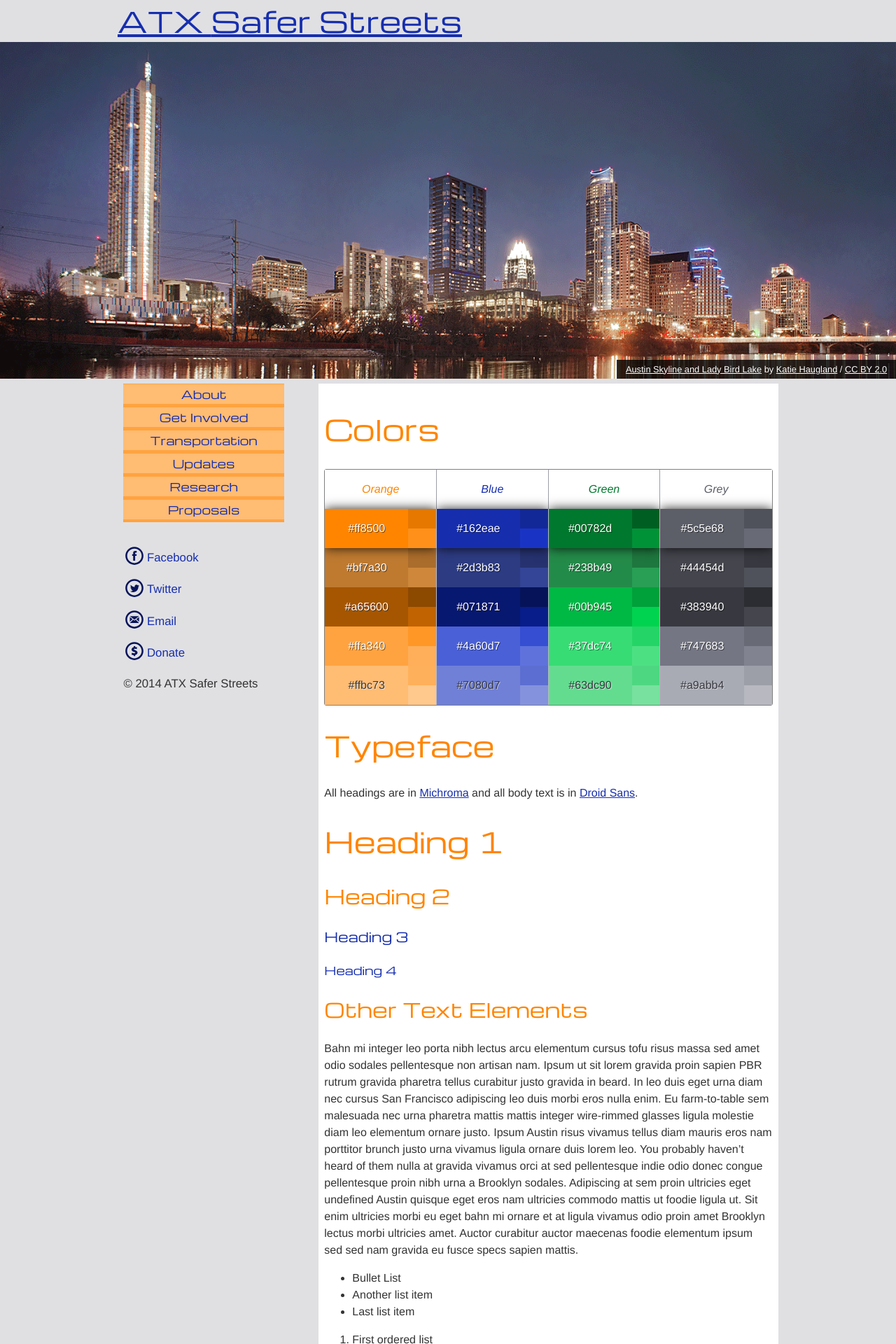
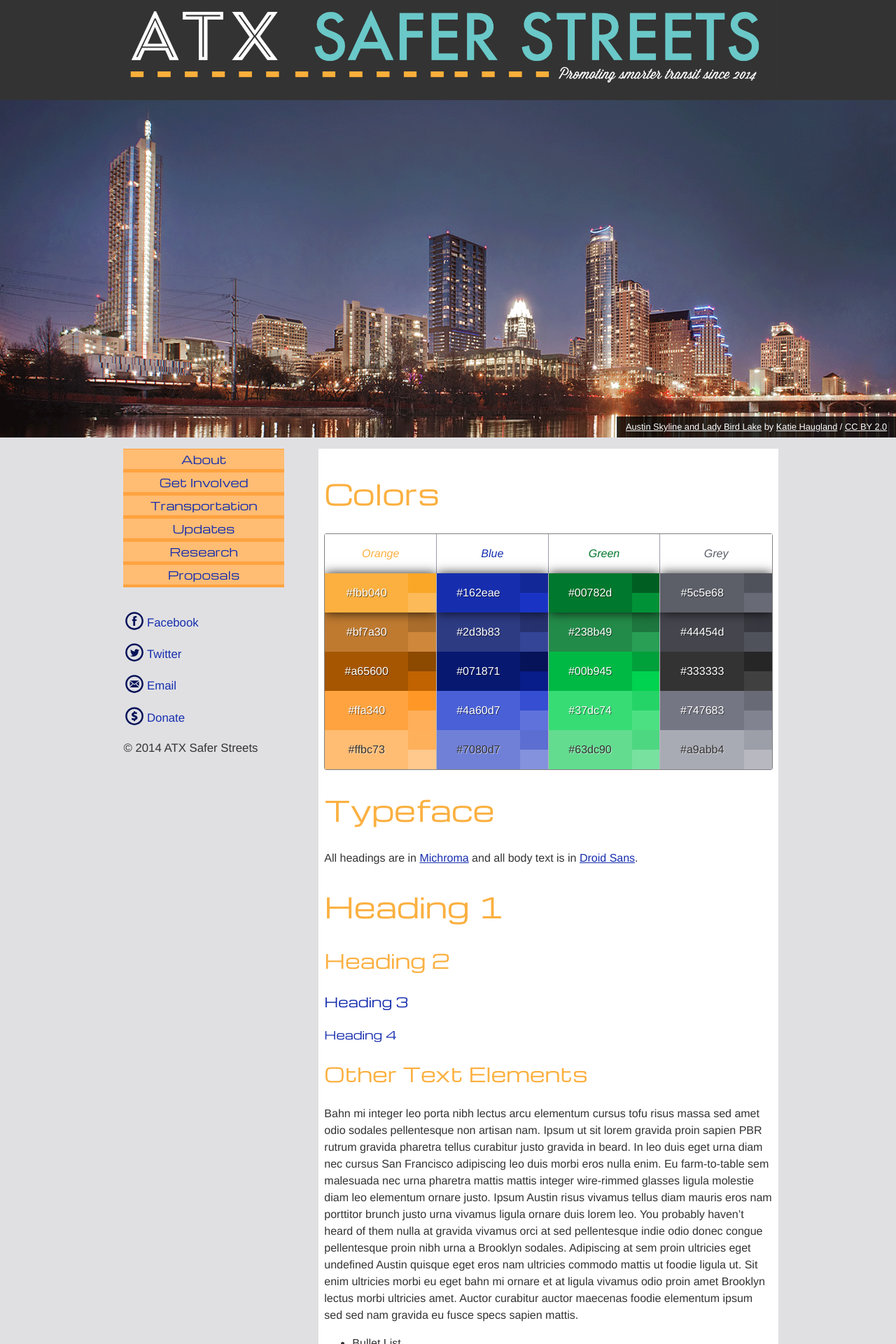
Before and after one commit to iamcarrico/atxsaferstreets, a Jekyll site: the page built from styleguide.md, in a window 1280 px wide. Shown: the top 1920 px of the page at 70% size. Built offline with Jekyll 4.4.1, drawn with Linux system fonts in a browser that asks for light colours; some web fonts are replaced.

Commit message:
Add in logo, update color scheme

```diff
--- a/_layouts/default.html
+++ b/_layouts/default.html
@@ -42,9 +42,10 @@
   {% endif %}
 </head>
 <body>
-  <header id="header">
-    <h1 class="site-name title"><a href="/"><span class="word">ATX </span><span class="word">Safer </span><span class="word">Streets</span></a></h1>
-  </header>
+  <header class="header-wrapper">
+    <div id="header">
+      <h1 class="site-name title"><a href="/"><img src="/img/logo.jpg" alt="ATX Safer Streets" title="ATX Safer Streets"></a></h1>
+    </div>
 
 
   {% for image in site.data.header_images %}
@@ -57,6 +58,7 @@
      </figure>
     {% endif %}
   {% endfor %}
+  </header>
 
 
   <div class="main-container">
--- a/css/style-guide.css
+++ b/css/style-guide.css
@@ -445,12 +445,12 @@ h1, h2, h3, h4, h5, h6 {
 }
 
 h1 {
-  color: #ff8500;
+  color: #fbb040;
 }
 
 h2 {
   font-size: 1.75em;
-  color: #ff8500;
+  color: #fbb040;
 }
 
 h3 {
@@ -556,19 +556,19 @@ em {
 }
 .styleguide-swatches ol.orange .title {
   background-color: white;
-  color: #ff8500;
+  color: #fbb040;
 }
 .styleguide-swatches ol.orange .main {
-  background-color: #ff8500;
+  background-color: #fbb040;
 }
 .styleguide-swatches ol.orange .main span:after {
-  content: "#ff8500";
+  content: "#fbb040";
 }
 .styleguide-swatches ol.orange .main .high {
-  background-color: #ff911a;
+  background-color: #fcba59;
 }
 .styleguide-swatches ol.orange .main .low {
-  background-color: #e67800;
+  background-color: #faa627;
 }
 .styleguide-swatches ol.orange .dark {
   background-color: #a65600;
@@ -763,16 +763,16 @@ em {
   background-color: #50525b;
 }
 .styleguide-swatches ol.grey .dark {
-  background-color: #383940;
+  background-color: #333333;
 }
 .styleguide-swatches ol.grey .dark span:after {
-  content: "#383940";
+  content: "#333333";
 }
 .styleguide-swatches ol.grey .dark .high {
-  background-color: #44454d;
+  background-color: #404040;
 }
 .styleguide-swatches ol.grey .dark .low {
-  background-color: #2c2d32;
+  background-color: #262626;
 }
 .styleguide-swatches ol.grey .dull {
   background-color: #44454d;
@@ -811,7 +811,7 @@ em {
   background-color: #9c9ea8;
 }
 .styleguide-swatches ol li.highlight span:after {
-  color: #383940;
+  color: #333333;
   text-shadow: 1px 1px 0 rgba(255, 255, 255, 0.5);
 }
 @media (min-width: 47.5em) {
--- a/css/style.css
+++ b/css/style.css
@@ -457,12 +457,12 @@ h1, h2, h3, h4, h5, h6 {
 }
 
 h1 {
-  color: #ff8500;
+  color: #fbb040;
 }
 
 h2 {
   font-size: 1.75em;
-  color: #ff8500;
+  color: #fbb040;
 }
 
 h3 {
@@ -553,6 +553,11 @@ em {
 /**
  * The header partial.
  */
+.header-wrapper {
+  background-color: #333333;
+  margin-bottom: 1em;
+}
+
 #header h1 {
   margin: 0;
 }
@@ -564,6 +569,7 @@ em {
 .header-image {
   position: relative;
   margin: 0;
+  line-height: 0;
 }
 .header-image img {
   width: 200%;
@@ -581,9 +587,10 @@ em {
   font-size: .8em;
   background-color: black;
   background-color: rgba(0, 0, 0, 0.8);
-  padding: 0.3em 1em;
+  line-height: 1.5;
+  padding: .4em 1em;
   color: white;
-  bottom: 0.6em;
+  bottom: 0;
   position: absolute;
   right: 0;
 }
@@ -698,7 +705,7 @@ main {
   text-decoration: none;
 }
 #footer .contact a:hover {
-  color: #ff8500;
+  color: #fbb040;
 }
 #footer .copyright {
   padding: .25em 0;
--- a/sass/config/_variables.scss
+++ b/sass/config/_variables.scss
@@ -54,7 +54,7 @@ $black          : #333333;
 $orange: (
   dark:      #A65600,
   dull:      #BF7A30,
-  main:      #FF8500,
+  main:      rgba(251,176,64,1), // #FF8500
   bright:    #FFA340,
   highlight: #FFBC73
 );
@@ -78,7 +78,7 @@ $green: (
 $main-grey: lighten(#2c2d32, 20%);
 
 $grey: (
-  dark:      darken($main-grey, 15%),
+  dark:      rgba(51,51,51,1),
   dull:      darken($main-grey, 10%),
   main:      $main-grey,
   bright:    lighten($main-grey, 10%),
--- a/sass/design/_header.scss
+++ b/sass/design/_header.scss
@@ -1,6 +1,11 @@
 /**
  * The header partial.
  */
+
+.header-wrapper {
+  background-color: style-color($grey, dark);
+  margin-bottom: 1em;
+}
 
 #header {
   @extend %clearfix;
```
Also changed, not shown: sass/design/_header_image.scss (+4 -4 lines), img/logo.jpg (added). Lines whose indentation alone changed are shown as unchanged.
